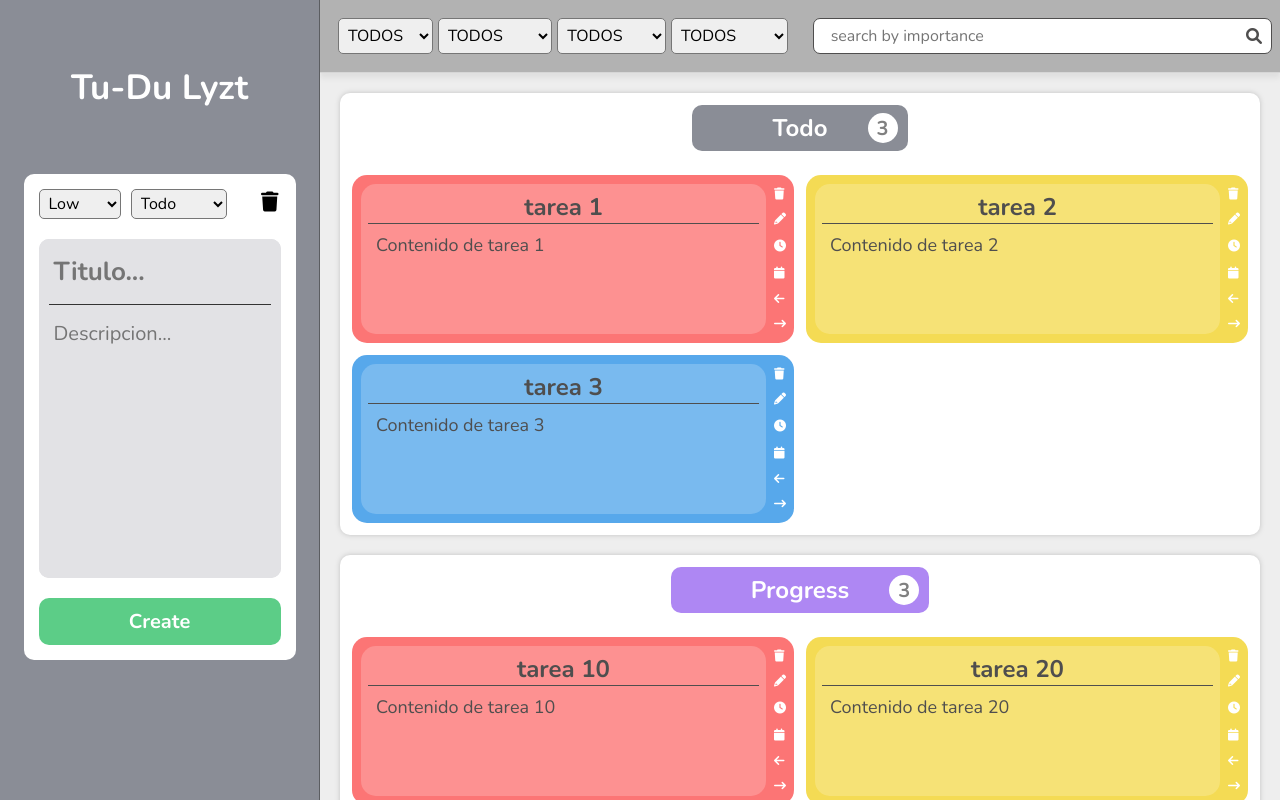
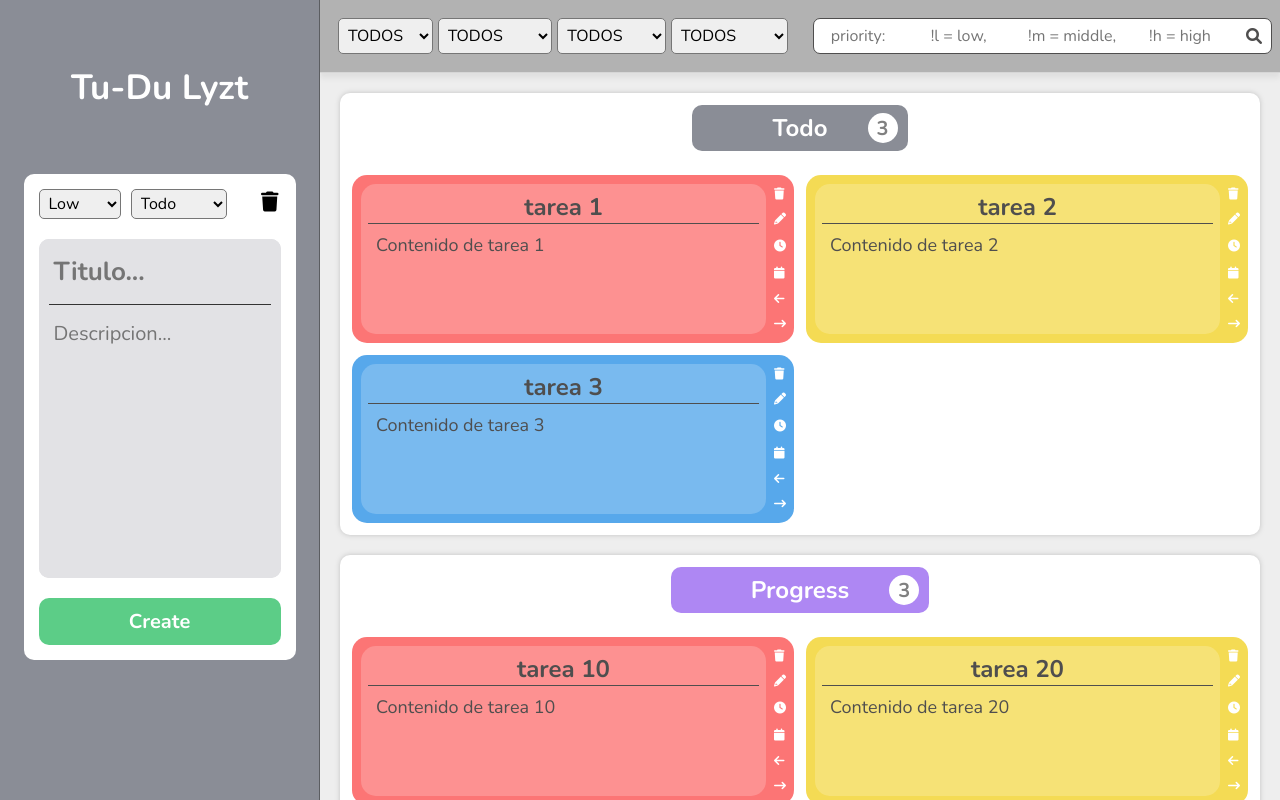
Before and after one commit to GaredLyon/Tu-Du-Lyzt, a React (Vite) app in the folder frontend/: page / in a window 1280 px wide. Built offline with nearby package versions, Linux system fonts and the light colour scheme.

Commit message:
Add: componente InputText

```diff
--- a/frontend/src/components/Header/Header.jsx
+++ b/frontend/src/components/Header/Header.jsx
@@ -2,6 +2,7 @@ import React, { useContext, useEffect, useState } from "react";
 import { AppContext } from "../../context/AppContext";
 import { traerTags } from "../../helpers/traerTags";
 import "./Header.css";
+import TextInput from '../TextInput/TextInput'
 
 ///////////////////////////////////////////
 const Header = () => {
@@ -90,7 +91,7 @@ const Header = () => {
 
 				{/* BUSCADOR */}
 				<div className="header__buscador">
-					<input type="text" placeholder="search by importance" className="buscador"></input>
+					<TextInput  />
 					<i className="fa-solid fa-magnifying-glass"></i>
 				</div>
 			</div>
--- /dev/null
+++ b/frontend/src/components/TextInput/TextInput.jsx
@@ -0,0 +1,27 @@
+import { useEffect, useState } from "react";
+
+const TextInput = () => {
+	const [currentTextIndex, setCurrentTextIndex] = useState(0);
+	const texts = [
+		"priority:           !l = low,          !m = middle,        !h = high",
+		"stack:              /t = todo,         /p = progress,      /c = completed",
+		"tag:                #tag-name",
+		"time:               :d = last day,     :w = last week,     :m = last month",
+		"person:             @person-name",
+	];
+	const currentText = texts[currentTextIndex];
+
+	useEffect(() => {
+		const intervalId = setInterval(() => {
+			setCurrentTextIndex((currentTextIndex + 1) % texts.length);
+		}, 6000);
+
+		return () => {
+			clearInterval(intervalId);
+		};
+	}, [currentTextIndex, texts.length]);
+
+	return <input type="text" placeholder={currentText} className="buscador" />;
+};
+
+export default TextInput;
```
